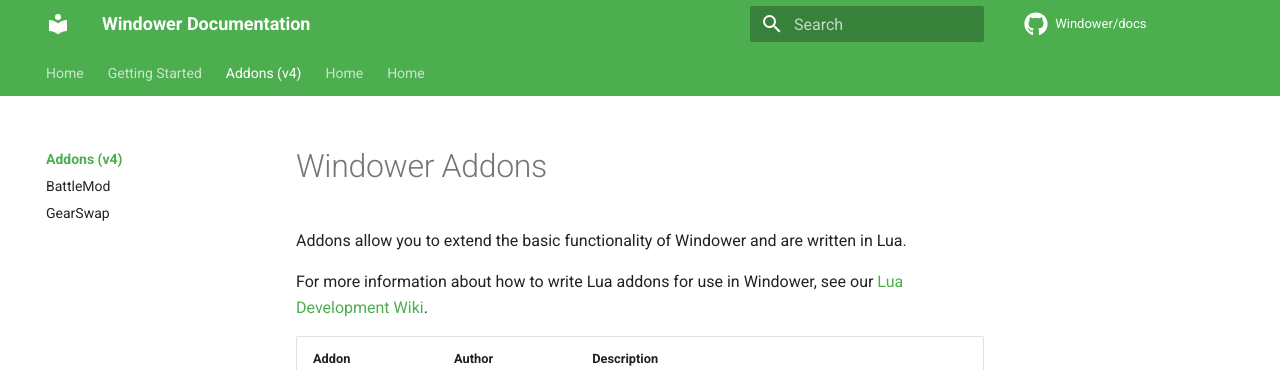
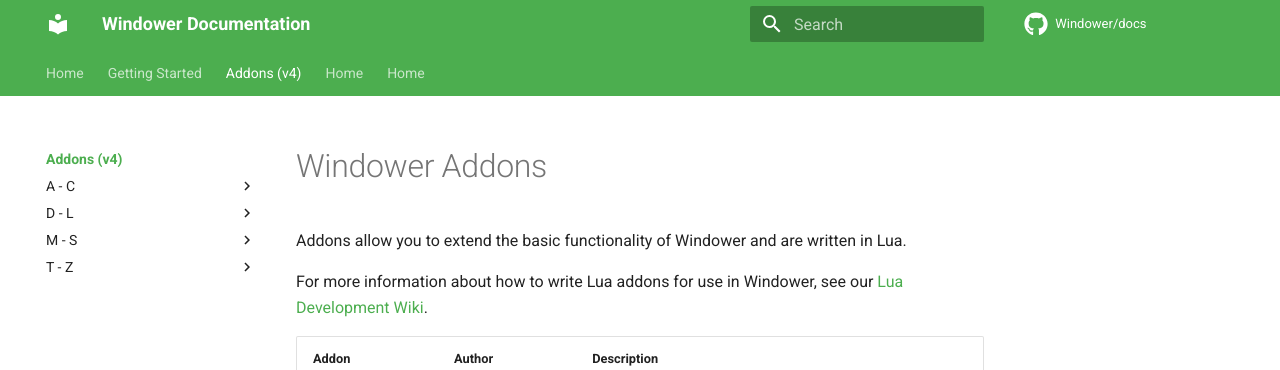
Before and after one commit to zetaepyon/windower-docs, an MkDocs documentation site: the page built from docs/addons_v4/index.md, in a window 1280 px wide. Shown: the top 370 px of the page. Built offline with MkDocs 1.6.1 and Material for MkDocs 9.7.7, drawn with Linux system fonts in a browser that asks for light colours; comment, search, counter and statistics services are not loaded; some of the changed lines change nothing that is shown.

Commit message:
Add full v4 addon nav

```diff
--- a/mkdocs.yml
+++ b/mkdocs.yml
@@ -5,8 +5,96 @@
   - Getting Started: getting_started.md
   - Addons (v4):
       - addons_v4/index.md
-      - addons_v4/battlemod.md
-      - addons_v4/gearswap.md
+      - A - C:
+          - addons_v4/aecho.md
+          - addons_v4/announcetarget.md
+          - addons_v4/answeringmachine.md
+          - addons_v4/autocontrol.md
+          - addons_v4/autoinvite.md
+          - addons_v4/autojoin.md
+          - addons_v4/autora.md
+          - addons_v4/azuresets.md
+          - addons_v4/barfiller.md
+          - addons_v4/battlemod.md
+          - addons_v4/blist.md
+          - addons_v4/blualert.md
+          - addons_v4/bluguide.md
+          - addons_v4/boxdestroyer.md
+          - addons_v4/cancel.md
+          - addons_v4/capetrader.md
+          - addons_v4/cellhelp.md
+          - addons_v4/chars.md
+          - addons_v4/chatlink.md
+          - addons_v4/chatporter.md
+          - addons_v4/clock.md
+          - addons_v4/consolebg.md
+          - addons_v4/craft.md
+      - D - L:
+          - addons_v4/digger.md
+          - addons_v4/distance.md
+          - addons_v4/distanceplus.md
+          - addons_v4/dynamishelper.md
+          - addons_v4/enemybar.md
+          - addons_v4/enternity.md
+          - addons_v4/equipviewer.md
+          - addons_v4/eval.md
+          - addons_v4/fastcs.md
+          - addons_v4/findall.md
+          - addons_v4/gametime.md
+          - addons_v4/gearswap.md
+          - addons_v4/highlight.md
+          - addons_v4/infobar.md
+          - addons_v4/inforeplacer.md
+          - addons_v4/instals.md
+          - addons_v4/itemizer.md
+          - addons_v4/jobchange.md
+          - addons_v4/latentchecker.md
+          - addons_v4/linker.md
+          - addons_v4/logger.md
+      - M - S:
+          - addons_v4/macrochanger.md
+          - addons_v4/mobcompass.md
+          - addons_v4/nostrum.md
+          - addons_v4/obiaway.md
+          - addons_v4/ohshi.md
+          - addons_v4/omen.md
+          - addons_v4/organizer.md
+          - addons_v4/pettp.md
+          - addons_v4/plasmon.md
+          - addons_v4/pluginmanager.md
+          - addons_v4/pointwatch.md
+          - addons_v4/porter.md
+          - addons_v4/pouches.md
+          - addons_v4/rawr.md
+          - addons_v4/reive.md
+          - addons_v4/respond.md
+          - addons_v4/rhombus.md
+          - addons_v4/rolltracker.md
+          - addons_v4/scoreboard.md
+          - addons_v4/send.md
+          - addons_v4/setbgm.md
+          - addons_v4/shortcuts.md
+          - addons_v4/speedchecker.md
+          - addons_v4/spellcheck.md
+          - addons_v4/stna.md
+          - addons_v4/stopwatch.md
+          - addons_v4/subtarget.md
+      - T - Z:
+          - addons_v4/targetinfo.md
+          - addons_v4/temps.md
+          - addons_v4/text.md
+          - addons_v4/thtracker.md
+          - addons_v4/timestamp.md
+          - addons_v4/tparty.md
+          - addons_v4/translate.md
+          - addons_v4/treasurepool.md
+          - addons_v4/treasury.md
+          - addons_v4/update.md
+          - addons_v4/visiblefavor.md
+          - addons_v4/vwhl.md
+          - addons_v4/xivbar.md
+          - addons_v4/yush.md
+          - addons_v4/zonetimer.md
   - Plugins (v4): index.md
   - Addons (v5): index.md
 theme:
```
